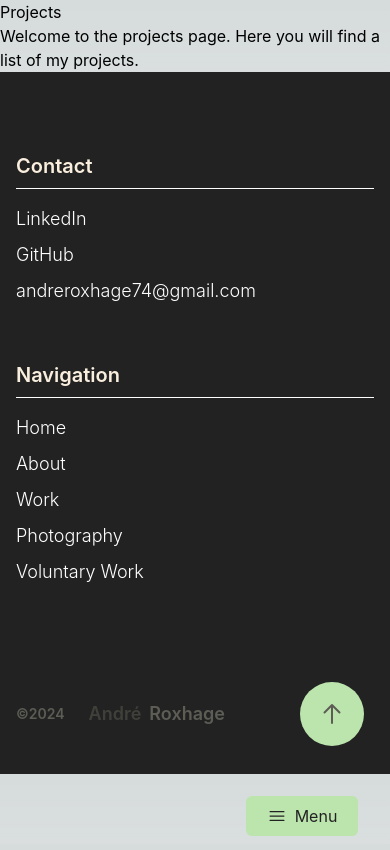
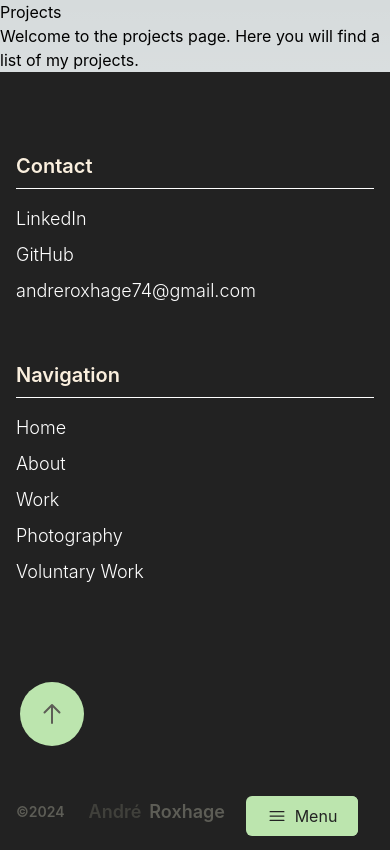
Before and after one commit to andreroxhage/portfolio, a Next.js app: page /projects in a window 390 px wide. Built offline with nearby package versions, Linux system fonts and the light colour scheme.

Commit message:
Corrected mobile footer button

```diff
--- a/src/app/sections/Footer.js
+++ b/src/app/sections/Footer.js
@@ -99,7 +99,7 @@
           </div>
         </div>
 
-        <div className="flex gap-12 pt-12 pb-6 mt-8">
+        <div className="flex flex-col-reverse sm:flex-row gap-12 pt-12 pb-6 mt-8">
           <a className="flex w-3/4 items-center flex-row" href={"#header"}>
             <span className="text-primary-grey-brighter text-sm md:text-lg font-semibold mr-6">
               ©2024
```
